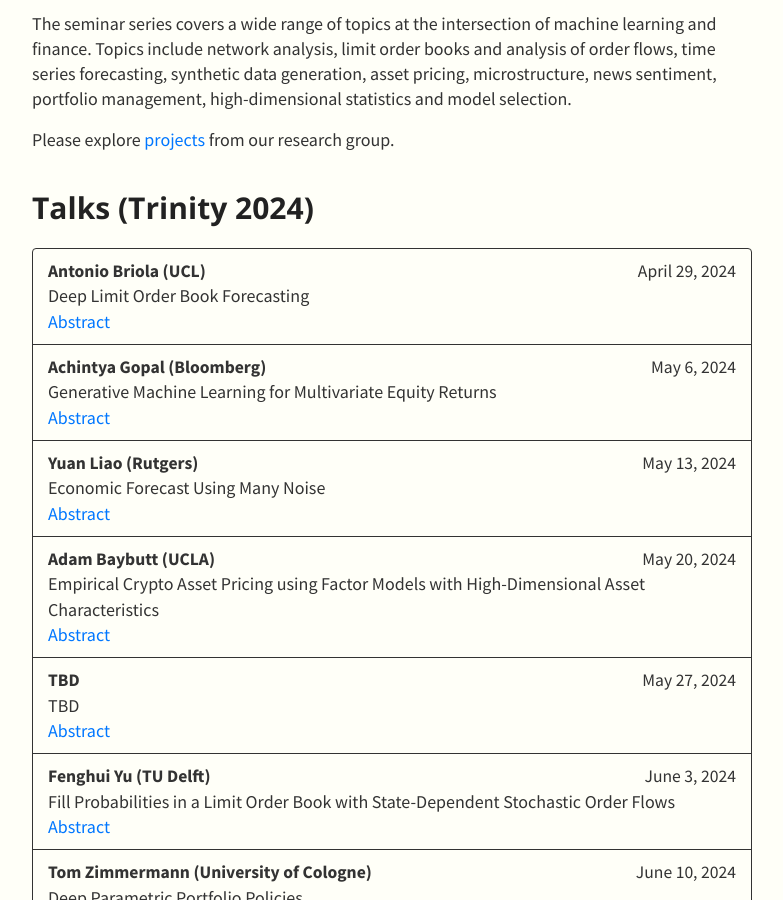
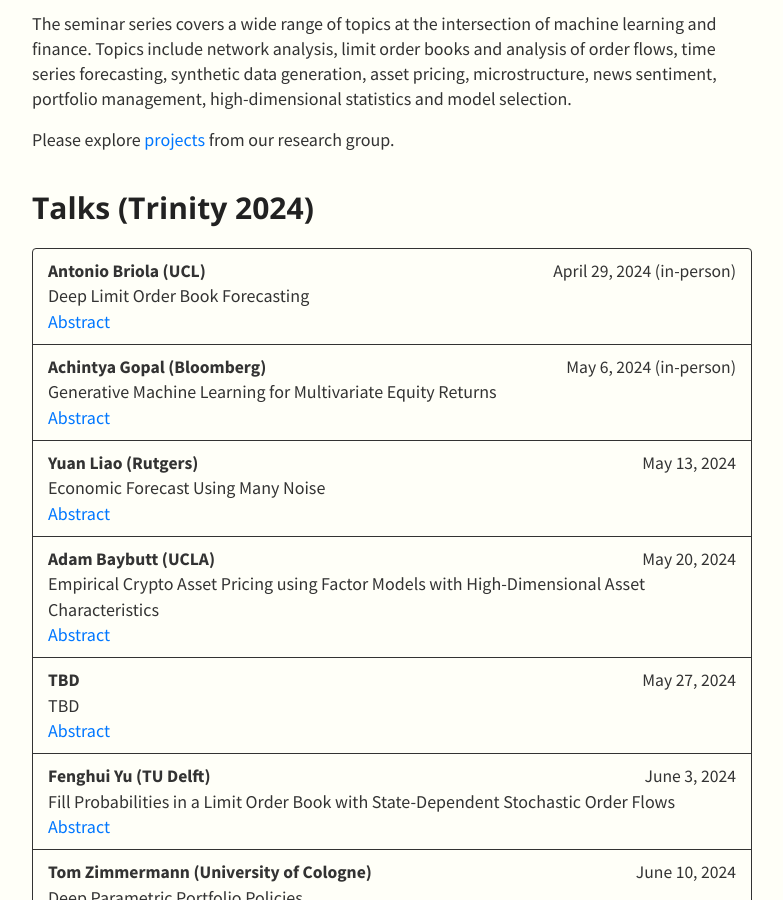
Before and after one commit to SML-Fin/SML-Fin.github.io, a Jekyll site: the page built from index.md, in a window 1280 px wide and 900 px high, scrolled down 342 px. Shown: the whole window, without its empty margins (248-1031 px from the left). Built offline with Jekyll 4.4.1, drawn with Linux system fonts in a browser that asks for light colours; nearby versions of some CDN libraries; our own code applies the rules of GitHub Pages for plain Markdown files.

Commit message:
Update talks.yml

```diff
--- a/_data/talks.yml
+++ b/_data/talks.yml
@@ -1,11 +1,11 @@
 - type: Talks (Trinity 2024)
   members:
     - speaker: Antonio Briola (UCL)
-      date: April 29, 2024
+      date: April 29, 2024 (in-person)
       title: Deep Limit Order Book Forecasting
       abstract: We exploit cutting-edge deep learning methodologies to explore the predictability of high-frequency Limit Order Book mid-price changes for a heterogeneous set of stocks traded on the NASDAQ exchange. In so doing, we release `LOBFrame', an open-source code base to efficiently process large-scale Limit Order Book data and quantitatively assess state-of-the-art deep learning models' forecasting capabilities. Our results are twofold. We demonstrate that the stocks' microstructural characteristics influence the efficacy of deep learning methods and that their high forecasting power does not necessarily correspond to actionable trading signals. We argue that traditional machine learning metrics fail to adequately assess the quality of forecasts in the Limit Order Book context. As an alternative, we propose an innovative operational framework that evaluates predictions' practicality by focusing on the probability of accurately forecasting complete transactions. This work offers academics and practitioners an avenue to make informed and robust decisions on the application of deep learning techniques, their scope and limitations, effectively exploiting emergent statistical properties of the Limit Order Book.
     - speaker: Achintya Gopal (Bloomberg)
-      date: May 6, 2024
+      date: May 6, 2024 (in-person)
       title: Generative Machine Learning for Multivariate Equity Returns
       abstract: The use of machine learning to generate synthetic data has grown significantly in popularity over the past few years. The core methodology these models use is to learn the distribution of the underlying data, similar to the classical methods of fitting statistical models to data that are common in finance. In this presentation, we discuss the efficacy of using modern machine learning methods, specifically conditional importance weighted autoencoders (a variant of variational autoencoders) and conditional normalizing flows, to model the returns of equities. We apply our method to learn a 500-dimension joint distribution for SP 500 members. We show that this generative model has a broad range of applications in finance, including generating realistic synthetic data, volatility and correlation estimation, risk analysis (e.g., value at risk, or VaR, of portfolios), and portfolio optimization.
     - speaker: Yuan Liao (Rutgers)
```
